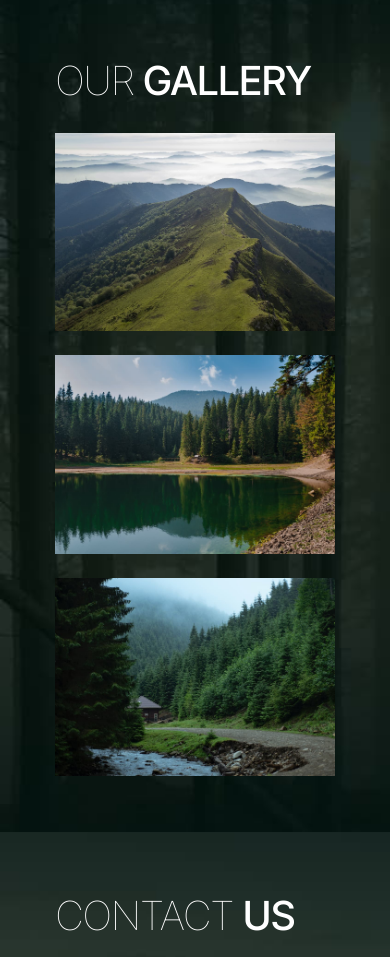
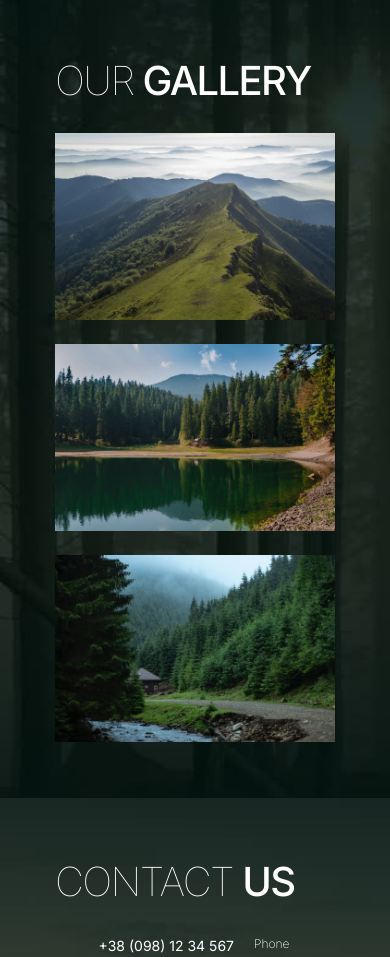
Before and after one commit to Olenteva74/next-carp-travel, a Next.js app: page / in a window 390 px wide. Shown: the part 3960-4917 px from the top of the page. Built offline with nearby package versions, Linux system fonts and the light colour scheme.

Commit message:
add vertical slider

```diff
--- a/src/components/Gallery/Gallery.jsx
+++ b/src/components/Gallery/Gallery.jsx
@@ -1,9 +1,9 @@
-import Image from "next/image";
 import gallery from "../../data/gallery.json";
 import { Section } from "../Section";
 import { Container } from "../Container";
 import { Title } from "../Title";
 import { Slider } from "./Slider";
+import { VerticalSwiper } from "./VerticalSwiper";
 
 export const Gallery = () => {
   return (
@@ -12,16 +12,8 @@ export const Gallery = () => {
         <div className="md:text-center xl:text-start mb-6 md:mb-[66px] xl:mb-[15px]">
           <Title title={gallery.titleThin} titleAccent={gallery.titleMedium} />
         </div>
-        <ul className="flex flex-col gap-6 md:hidden">
-          {gallery.images.map(({ url, alt }) => {
-            return (
-              <li key={url}>
-                <Image src={url} width={280} height={187} alt={alt} />
-              </li>
-            );
-          })}
-        </ul>
-        <Slider images={gallery.images}/>
+        <VerticalSwiper images={gallery.images} />
+        <Slider images={gallery.images} />
       </Container>
     </Section>
   );
--- a/src/components/Gallery/Slider.jsx
+++ b/src/components/Gallery/Slider.jsx
@@ -6,7 +6,6 @@ import "swiper/css/effect-fade";
 import "swiper/css/navigation";
 import { EffectFade, FreeMode, Navigation, A11y, Virtual } from "swiper/modules";
 import Image from "next/image";
-// import gallery from "../data/gallery.json"
 
 export const Slider = ({images}) => {
   const swiperRef = useRef();
--- /dev/null
+++ b/src/components/Gallery/VerticalSwiper.jsx
@@ -0,0 +1,29 @@
+"use client";
+import React, { useRef } from "react";
+import { Swiper, SwiperSlide } from "swiper/react";
+import { Mousewheel, FreeMode, A11y, Virtual } from "swiper/modules";
+import "swiper/css";
+import Image from "next/image";
+
+export const VerticalSwiper = ({ images }) => {
+  return (
+    <div className="md:hidden h-[609px]">
+      <Swiper
+        loop={true}
+        direction={"vertical"}
+        slidesPerView={3}
+        spaceBetween={24}
+        mousewheel={true}
+        modules={[FreeMode, A11y, Virtual, Mousewheel]}
+      >
+        {images.map((image, index) => {
+          return (
+            <SwiperSlide key={index} virtualIndex={index}>
+              <Image src={image.url} width={280} height={187} alt={image.alt} />
+            </SwiperSlide>
+          );
+        })}
+      </Swiper>
+    </div>
+  );
+};
--- a/src/data/gallery.json
+++ b/src/data/gallery.json
@@ -15,6 +15,18 @@
         {
             "url":"/village.jpg",
             "alt": "carpathian village"
+        },
+        {
+            "url": "/mountain.jpg",
+            "alt": "high angle shot beautiful mountainous landscape with hills cloudy sky"
+        },
+        {
+            "url": "/lake.jpg",
+            "alt": "breathtaking view lake high carpathian mountains"
+        },
+        {
+            "url":"/village.jpg",
+            "alt": "carpathian village"
         }
     ]
 }
```
